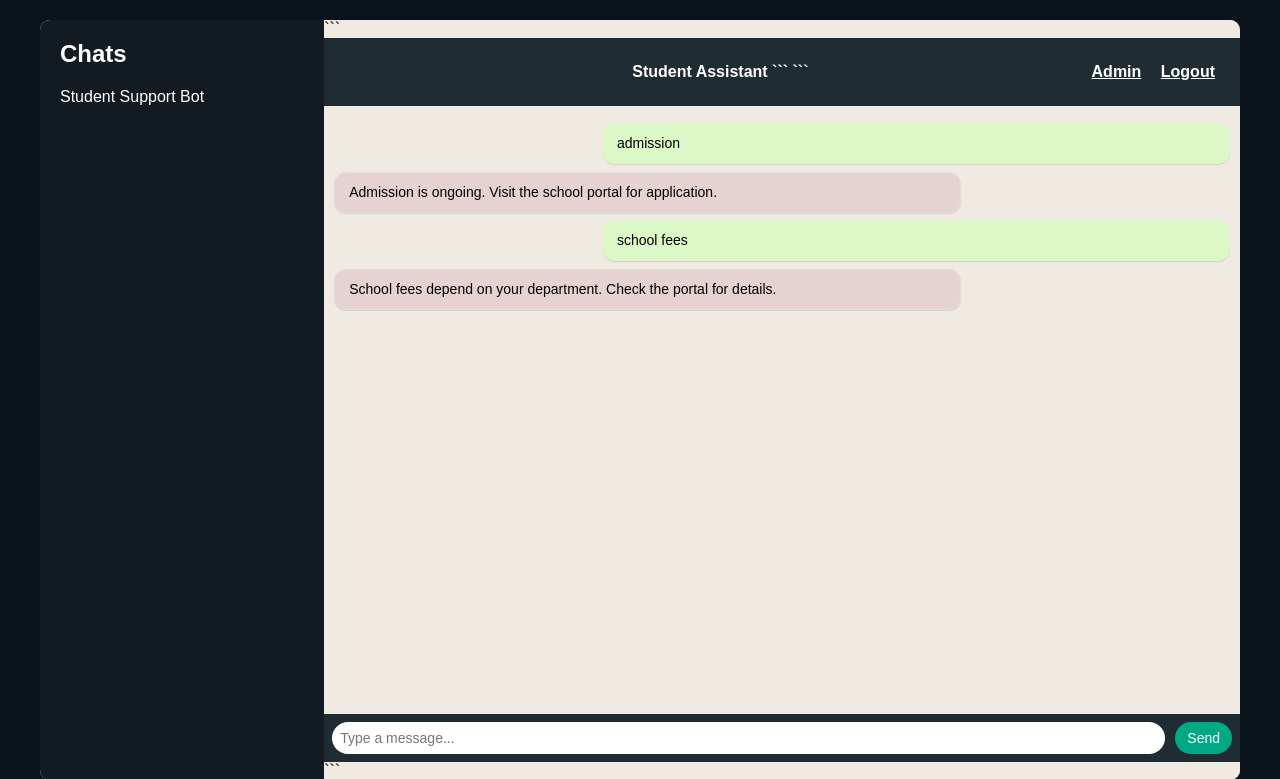
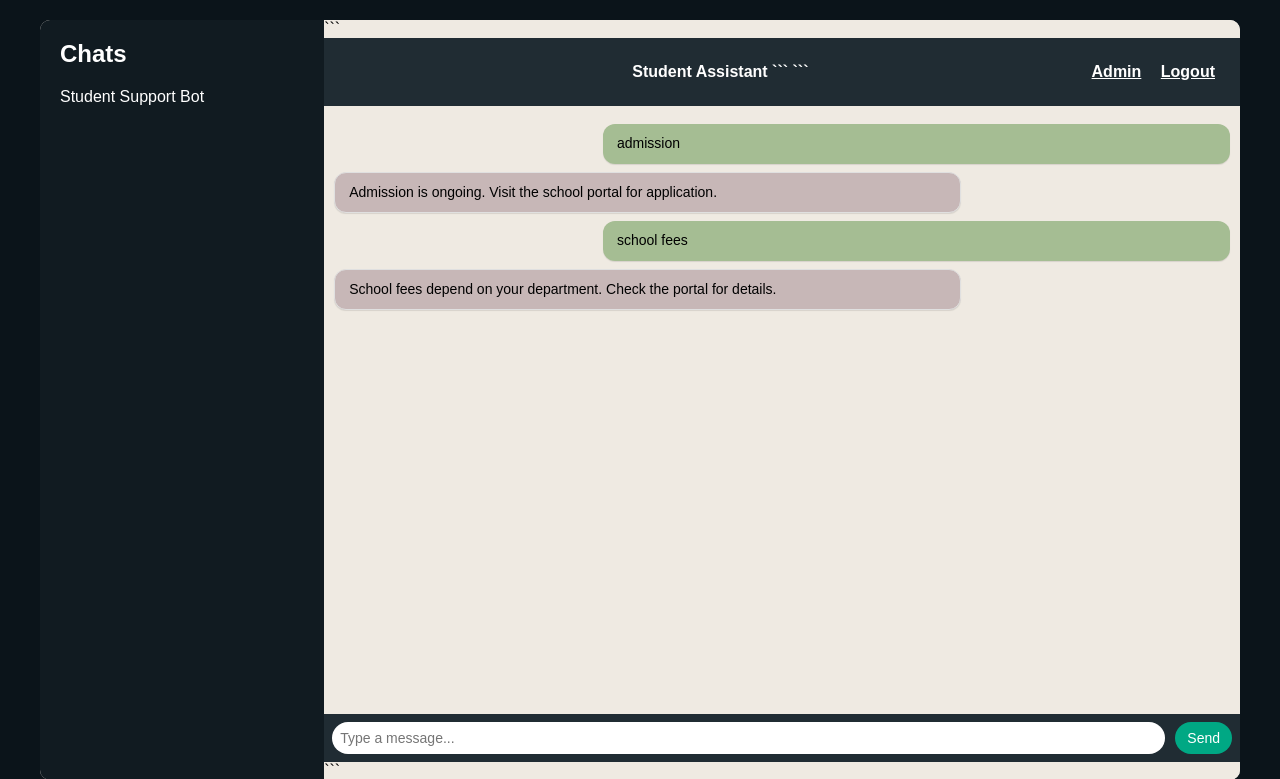
Before and after one commit to Abdulkuta01/chatbot-project, a Flask app: page / in a window 1280 px wide. Shown: the top 779 px of the page. Run offline with Flask 3, Linux system fonts and the light colour scheme; a user stored in the database is signed in; data comes from the database, SQL or seed files in the repository.

Commit message:
fixed desktop layout for whatsapp style UI

```diff
--- a/templates/chat.html
+++ b/templates/chat.html
@@ -82,13 +82,13 @@ overflow-y: auto;
 
 /* USER MESSAGE */
 .user {
-    background: #dcf8c6;  /* light WhatsApp green */
+    background: #a5bd93;  /* light WhatsApp green */
     margin-left: auto;
 }
 
 /* BOT MESSAGE */
 .bot {
-    background: #e7d2d2;  /* white bubble */
+    background: #c7b7b7;  /* white bubble */
     margin-right: auto;
     border: 1px solid #e0e0e0;
 }
```
